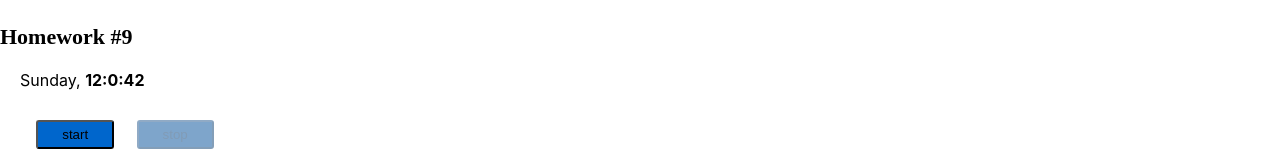
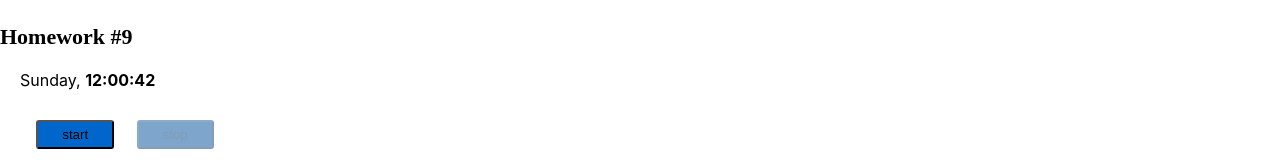
Before and after one commit to AlexAbrello/hws2-master, a React (Create React App) app: page /#/junior in a window 1280 px wide. Shown: the part 695-855 px from the top of the page. Built offline with nearby package versions, Linux system fonts and the light colour scheme.

Commit message:
homework #8

```diff
--- a/src/s2-homeworks/hw09/Clock.tsx
+++ b/src/s2-homeworks/hw09/Clock.tsx
@@ -36,11 +36,20 @@ function Clock() {
     setShow(false)
   }
 
-  console.log(date.getHours() > 0)
+  const getCurrentTime = (): string => {
 
-  const stringTime = date.getHours() < 0
-      ? `0${date.getHours()}:${date.getMinutes()}:${date.getSeconds()}` || <br/>
-      : `${date.getHours()}:${date.getMinutes()}:${date.getSeconds()}` || <br/>
+    const hours: number = date.getHours()
+    const minutes: number = date.getMinutes()
+    const seconds: number = date.getSeconds()
+
+    const hoursString: string = hours.toString().padStart(2, '0');
+    const minutesString: string = minutes.toString().padStart(2, '0');
+    const secondsString: string = seconds.toString().padStart(2, '0');
+
+    return `${hoursString}:${minutesString}:${secondsString}`;
+  }
+
+  const stringTime = getCurrentTime()
   // часы24:минуты:секунды (01:02:03)/(23:02:03)/(24:00:00)/(00:00:01) // пишут студенты
   const stringDate = `${date.getUTCDate()}.0${date.getMonth() + 1}.${date.getUTCFullYear()}` || <br/> // день.месяц.год (01.02.2022) // пишут студенты, варианты 01.02.0123/01.02.-123/01.02.12345 не рассматриваем
 
```
